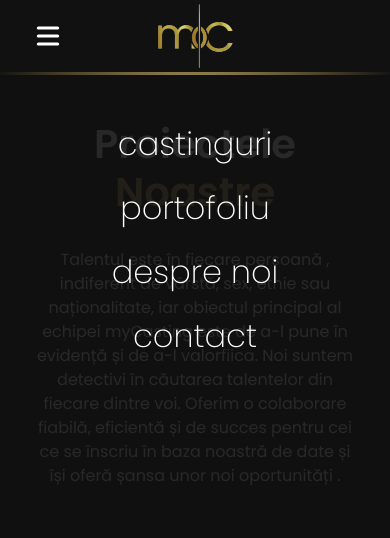
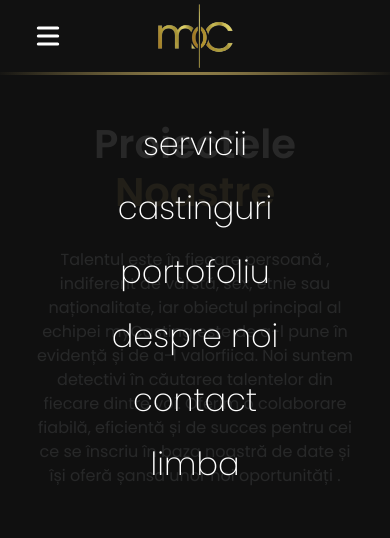
Before and after one commit to SoftNestSol/casting, a Next.js app in the folder client/: page /portofoliu in a window 390 px wide. Both pictures are taken after a click on the element 48 px from the left and 36 px from the top of the page. Shown: the top 538 px of the page. Built offline with nearby package versions, Linux system fonts and the light colour scheme; no server answers; some icons are missing.

Commit message:
fix: add mobile menu links

```diff
--- a/client/components/navbar.js
+++ b/client/components/navbar.js
@@ -69,8 +69,9 @@ const Navbar = () => {
 					<li>
 						<Link href="/contact">Contact</Link>
 					</li>
+
 					<li>
-						<Link href="/servicii">Limba</Link>
+						<Link href="/">Limba</Link>
 					</li>
 				</ul>
 
@@ -90,6 +91,10 @@ const Navbar = () => {
 			<div className={`${styles.menu} ${isMenuOpen ? styles.active : ""}`}>
 				<ul>
 					<li>
+						<Link href="/servicii">Servicii</Link>
+					</li>
+
+					<li>
 						<Link href="/castings">Castinguri</Link>
 					</li>
 
@@ -104,6 +109,10 @@ const Navbar = () => {
 					<li>
 						<Link href="/contact">Contact</Link>
 					</li>
+
+					<li>
+						<Link href="/">Limba</Link>
+					</li>
 				</ul>
 			</div>
 		</>
--- a/client/pages/portofoliu/project-card.js
+++ b/client/pages/portofoliu/project-card.js
@@ -38,7 +38,9 @@ const ProjectCard = ({ title, description, type, imageUrls, reverse }) => {
 					{/* Display the first image or a placeholder if no images are provided */}
 					<Image
 						src={
-							imageUrls.length > 0 ? imageUrls[0] : "/path/to/placeholder.jpg"
+							imageUrls && imageUrls.length > 0
+								? imageUrls[0]
+								: "/path/to/placeholder.jpg"
 						}
 						alt={title}
 						className={styles.projectImage}
@@ -67,7 +69,8 @@ const ProjectCard = ({ title, description, type, imageUrls, reverse }) => {
 				</button>{" "}
 				{/* Close button */}
 				<div className={styles.modalContent}>
-					{imageUrls.map((url, index) => (
+					{imageUrls &&
+						imageUrls.map((url, index) => (
 							<Image
 								key={index}
 								src={url}
```
Lines whose indentation alone changed are shown as unchanged.
